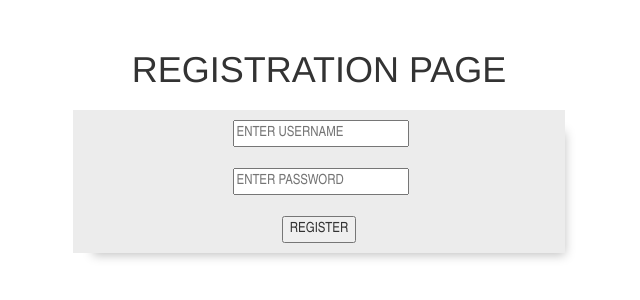
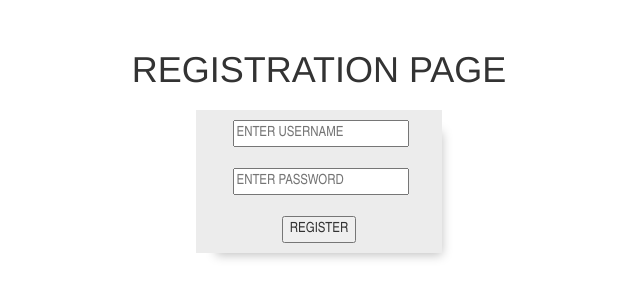
Before and after one commit to ishabelle/API-WARS, a Flask app: page /registration in a window 1280 px wide. Shown: the part 195-495 px from the top of the page, without its empty margins (321-961 px from the left). Run offline with Flask 2, Linux system fonts and the light colour scheme; some libraries are stand-ins or nearby versions.

Commit message:
add new css styles

```diff
--- a/static/css/style.css
+++ b/static/css/style.css
@@ -169,7 +169,8 @@ th, td {
     display: flex;
     flex-direction: column;
     flex-wrap: wrap;
-    width: 100%;
+    width: 50%;
+    margin: 0 auto;
 }
 
 .main-card-profile-body {
@@ -192,3 +193,9 @@ th, td {
 .page-titles {
     text-align: center;
 }
+
+.alert-size {
+    width: 500px;
+    height: 50px;
+    margin: 0 auto;
+}
```
